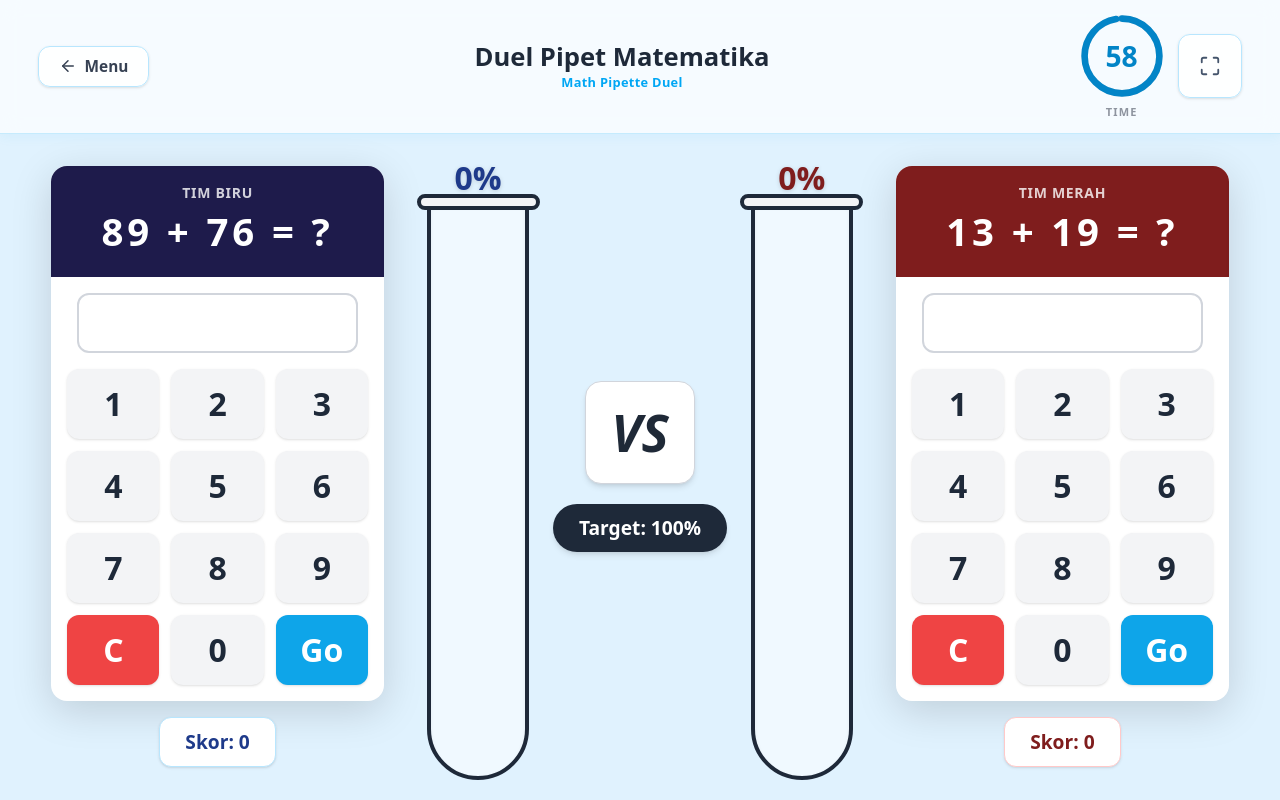
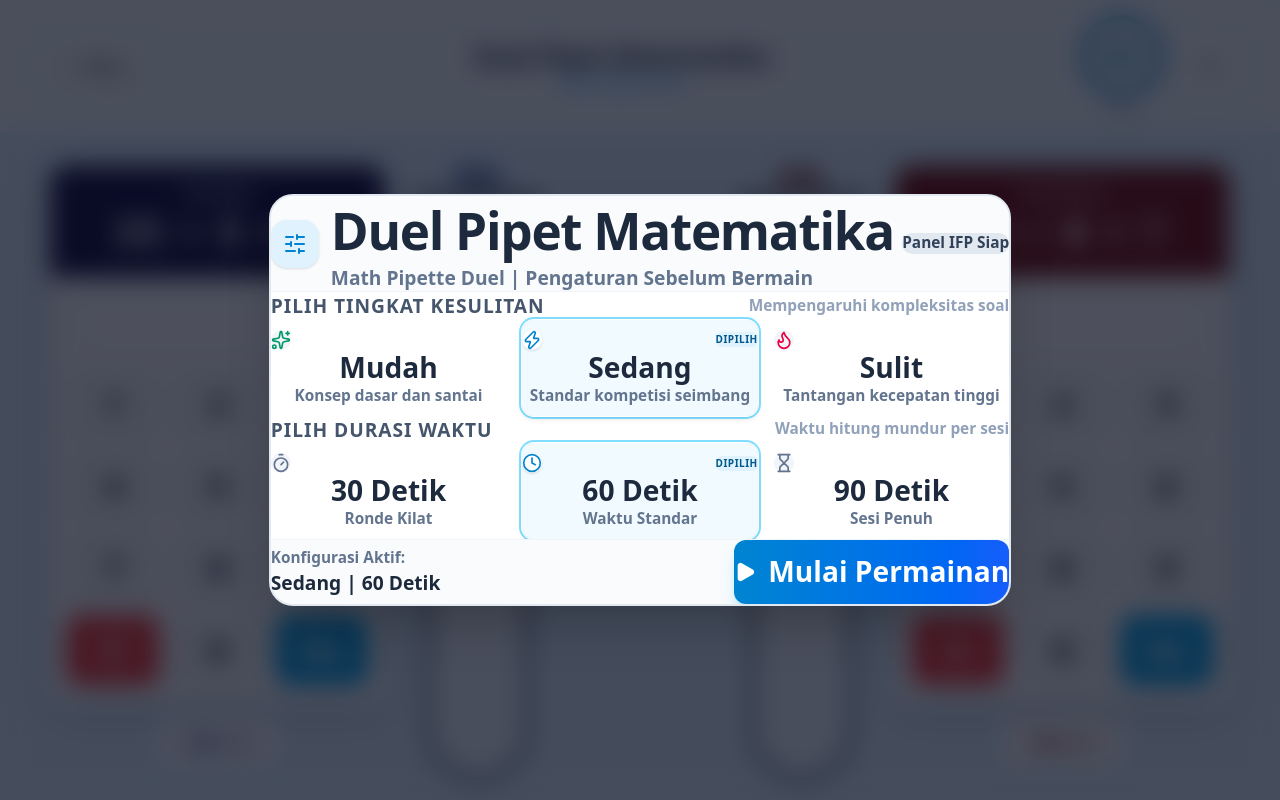
Before and after one commit to DiaztMF/EduPanel, a Next.js app: page /games/math-pipette-duel in a window 1280 px wide. Built offline with nearby package versions, Linux system fonts and the light colour scheme.

Commit message:
feat: integrate procedural math engine and setup modal into math-pipette-duel

```diff
--- a/src/app/games/math-pipette-duel/page.tsx
+++ b/src/app/games/math-pipette-duel/page.tsx
@@ -5,10 +5,10 @@ import { motion, AnimatePresence } from "framer-motion";
 import { usePipetteStore } from "@/store/usePipetteStore";
 import { VictoryResultModal } from "@/components/game/VictoryResultModal";
 import { GameHeader } from "@/components/game/GameHeader";
+import { GameSetupModal } from "@/components/game/GameSetupModal";
+import { SlidersHorizontal } from "lucide-react";
 
-const GAME_DURATION = 60;
-
-type Phase = "countdown" | "playing" | "finished";
+type Phase = "setup" | "countdown" | "playing" | "finished";
 
 function PipetteTube({ level, player }: { level: number; player: 1 | 2 }) {
   const isP1 = player === 1;
@@ -146,8 +146,9 @@ function NumpadPanel({
 export default function MathPipetteDuelPage() {
   const { p1Level, p2Level, p1Question, p2Question, p1LastResult, p2LastResult, submitAnswer, reset } = usePipetteStore();
 
-  const [phase, setPhase] = useState<Phase>("countdown");
+  const [phase, setPhase] = useState<Phase>("setup");
   const [countdown, setCountdown] = useState(3);
+  const [gameDuration, setGameDuration] = useState(60);
   const [p1Score, setP1Score] = useState(0);
   const [p2Score, setP2Score] = useState(0);
   const [winner, setWinner] = useState<"p1" | "p2" | "draw" | null>(null);
@@ -155,10 +156,10 @@ export default function MathPipetteDuelPage() {
   // Countdown
   useEffect(() => {
     if (phase !== "countdown") return;
-    if (countdown <= 0) { setPhase("playing"); reset(); return; }
+    if (countdown <= 0) { setPhase("playing"); return; }
     const id = setTimeout(() => setCountdown((c) => c - 1), 1000);
     return () => clearTimeout(id);
-  }, [phase, countdown, reset]);
+  }, [phase, countdown]);
 
   // Win by filling cylinder
   useEffect(() => {
@@ -185,7 +186,28 @@ export default function MathPipetteDuelPage() {
   };
 
   const handleRematch = () => {
-    setPhase("countdown"); setCountdown(3); setP1Score(0); setP2Score(0); setWinner(null); reset();
+    reset();
+    setP1Score(0);
+    setP2Score(0);
+    setWinner(null);
+    setPhase("countdown");
+    setCountdown(3);
+  };
+
+  const handleStartGame = ({
+    difficulty,
+    duration,
+  }: {
+    difficulty: "easy" | "medium" | "hard";
+    duration: number;
+  }) => {
+    setGameDuration(duration);
+    reset(difficulty);
+    setP1Score(0);
+    setP2Score(0);
+    setWinner(null);
+    setPhase("countdown");
+    setCountdown(3);
   };
 
   return (
@@ -195,9 +217,23 @@ export default function MathPipetteDuelPage() {
       <GameHeader
         title="Duel Pipet Matematika"
         subtitle="Math Pipette Duel"
-        timerDuration={GAME_DURATION}
+        timerDuration={gameDuration}
         isTimerRunning={phase === "playing"}
         onTimerComplete={() => finishGame()}
+        rightSlot={
+          <button
+            type="button"
+            onClick={() => setPhase("setup")}
+            aria-label="Pengaturan Permainan"
+            className="flex items-center justify-center rounded-xl border border-sky-200 bg-white/80 text-gray-700 font-bold shadow-sm hover:bg-white transition-colors"
+            style={{
+              minWidth: "clamp(40px, 5vw, 64px)",
+              minHeight: "clamp(40px, 5vw, 64px)",
+            }}
+          >
+            <SlidersHorizontal size={20} />
+          </button>
+        }
       />
 
       {/* ── MAIN CONTENT ── */}
@@ -281,6 +317,16 @@ export default function MathPipetteDuelPage() {
 
       {/* ── VICTORY MODAL ── */}
       <VictoryResultModal isOpen={phase === "finished"} winner={winner} p1Score={p1Level} p2Score={p2Level} p1Label="Tim Biru (Level)" p2Label="Tim Merah (Level)" onRematch={handleRematch} />
+
+      {/* PRE-GAME SETUP MODAL */}
+      <GameSetupModal
+        isOpen={phase === "setup"}
+        gameTitle="Duel Pipet Matematika"
+        gameSubtitle="Math Pipette Duel"
+        defaultDifficulty="medium"
+        defaultDuration={60}
+        onStart={handleStartGame}
+      />
     </div>
   );
 }
--- a/src/store/usePipetteStore.ts
+++ b/src/store/usePipetteStore.ts
@@ -1,28 +1,40 @@
 import { create } from "zustand";
 import { devtools } from "zustand/middleware";
-import { type MathQuestion, getNextQuestion, resetQuestionPool } from "@/data/math-questions";
+import {
+  type MathDifficulty,
+  type GeneratedMathQuestion,
+  generateSymmetricMathPair,
+  generateMathQuestion,
+} from "@/lib/math-engine";
+
+export type { MathDifficulty, GeneratedMathQuestion };
 
 interface PipetteState {
-  p1Level: number; // 0–100
+  difficulty: MathDifficulty;
+  p1Level: number; // 0 to 100
   p2Level: number;
-  p1Question: MathQuestion;
-  p2Question: MathQuestion;
+  p1Question: GeneratedMathQuestion;
+  p2Question: GeneratedMathQuestion;
   p1LastResult: "correct" | "wrong" | null;
   p2LastResult: "correct" | "wrong" | null;
 
   submitAnswer: (player: 1 | 2, value: number) => boolean;
-  reset: () => void;
+  reset: (difficulty?: MathDifficulty) => void;
 }
 
 const ANSWER_FILL = 10; // 10% per correct answer
 
+const initialDifficulty: MathDifficulty = "medium";
+const initialPair = generateSymmetricMathPair(initialDifficulty);
+
 export const usePipetteStore = create<PipetteState>()(
   devtools(
     (set, get) => ({
+      difficulty: initialDifficulty,
       p1Level: 0,
       p2Level: 0,
-      p1Question: getNextQuestion(),
-      p2Question: getNextQuestion(),
+      p1Question: initialPair.p1,
+      p2Question: initialPair.p2,
       p1LastResult: null,
       p2LastResult: null,
 
@@ -34,21 +46,32 @@ export const usePipetteStore = create<PipetteState>()(
         if (player === 1) {
           const newLevel = Math.min(100, state.p1Level + (correct ? ANSWER_FILL : 0));
           set({ p1LastResult: correct ? "correct" : "wrong", p1Level: newLevel });
-          setTimeout(() => set({ p1Question: getNextQuestion(), p1LastResult: null }), 700);
+          setTimeout(() => {
+            const nextQ = generateMathQuestion(get().difficulty);
+            set({ p1Question: nextQ, p1LastResult: null });
+          }, 700);
         } else {
           const newLevel = Math.min(100, state.p2Level + (correct ? ANSWER_FILL : 0));
           set({ p2LastResult: correct ? "correct" : "wrong", p2Level: newLevel });
-          setTimeout(() => set({ p2Question: getNextQuestion(), p2LastResult: null }), 700);
+          setTimeout(() => {
+            const nextQ = generateMathQuestion(get().difficulty);
+            set({ p2Question: nextQ, p2LastResult: null });
+          }, 700);
         }
         return correct;
       },
 
-      reset: () => {
-        resetQuestionPool();
+      reset: (newDifficulty) => {
+        const diff = newDifficulty || get().difficulty;
+        const pair = generateSymmetricMathPair(diff);
         set({
-          p1Level: 0, p2Level: 0,
-          p1Question: getNextQuestion(), p2Question: getNextQuestion(),
-          p1LastResult: null, p2LastResult: null,
+          difficulty: diff,
+          p1Level: 0,
+          p2Level: 0,
+          p1Question: pair.p1,
+          p2Question: pair.p2,
+          p1LastResult: null,
+          p2LastResult: null,
         });
       },
     }),
```
